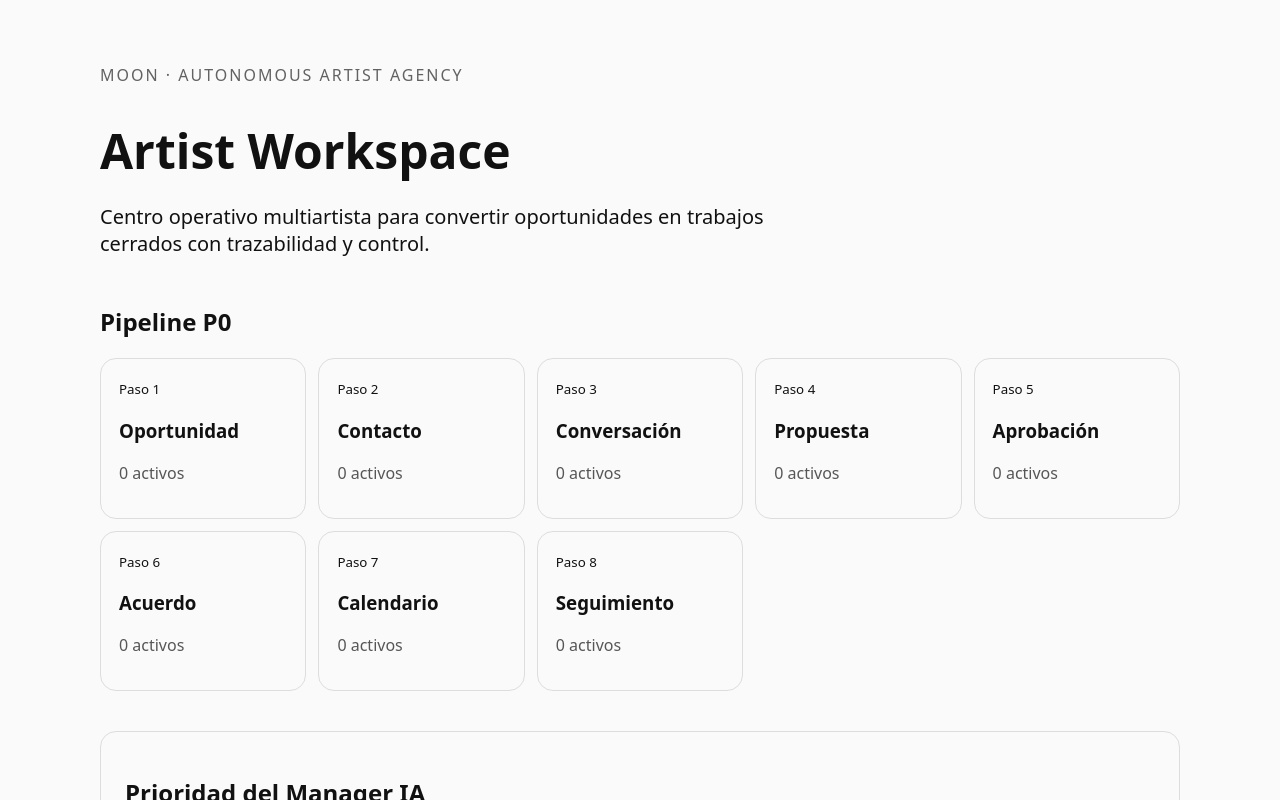
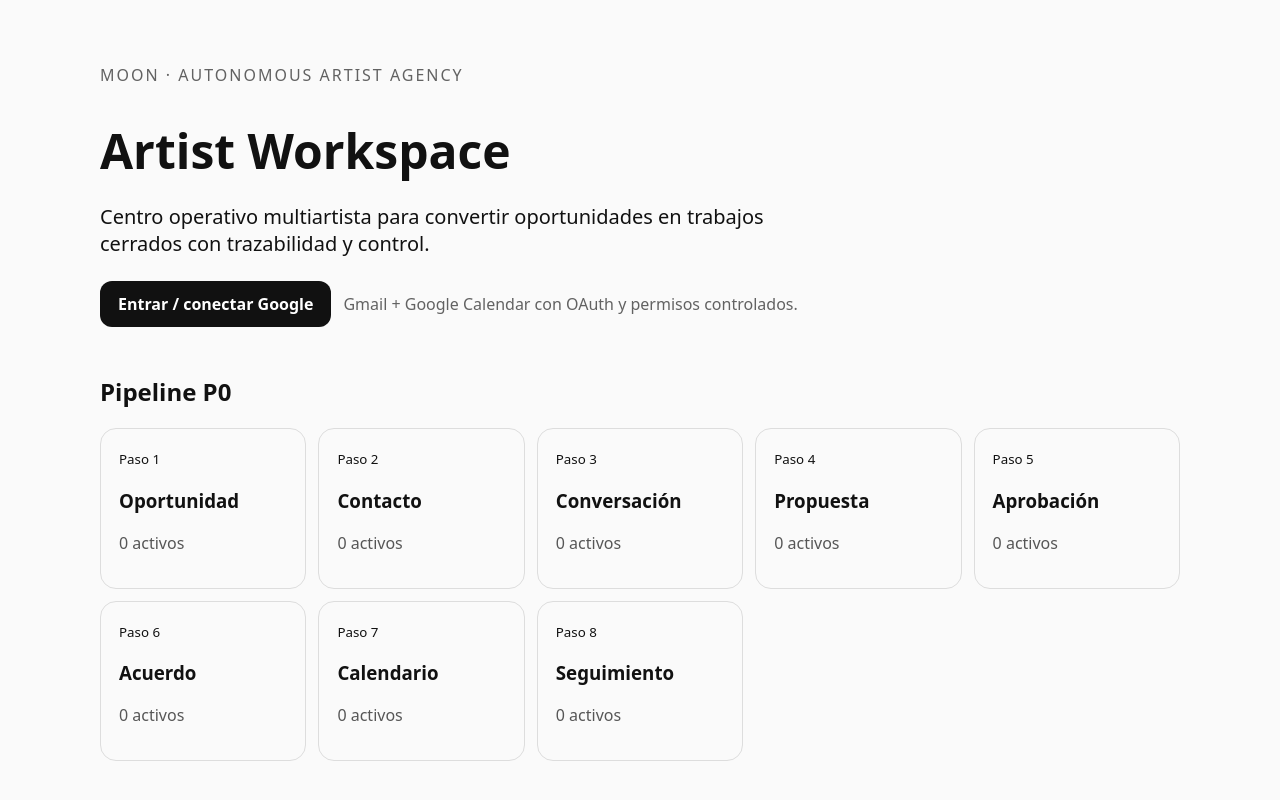
Before and after one commit to sebastisnzoth/agencia-de-artistas-Moon, a Next.js app: page / in a window 1280 px wide. Shown: the top 800 px of the page. Built offline with nearby package versions, Linux system fonts and the light colour scheme.

Commit message:
feat: expose Google production sign-in entrypoint

```diff
--- a/src/app/page.tsx
+++ b/src/app/page.tsx
@@ -17,6 +17,26 @@ export default function HomePage() {
       <p style={{ fontSize: 20, maxWidth: 720 }}>
         Centro operativo multiartista para convertir oportunidades en trabajos cerrados con trazabilidad y control.
       </p>
+
+      <div style={{ display: "flex", gap: 12, marginTop: 24, flexWrap: "wrap" }}>
+        <a
+          href="/api/auth/google/start"
+          style={{
+            display: "inline-block",
+            padding: "12px 18px",
+            borderRadius: 12,
+            background: "#111",
+            color: "#fff",
+            textDecoration: "none",
+            fontWeight: 700,
+          }}
+        >
+          Entrar / conectar Google
+        </a>
+        <span style={{ alignSelf: "center", opacity: 0.65 }}>
+          Gmail + Google Calendar con OAuth y permisos controlados.
+        </span>
+      </div>
 
       <section style={{ marginTop: 48 }}>
         <h2>Pipeline P0</h2>
```
